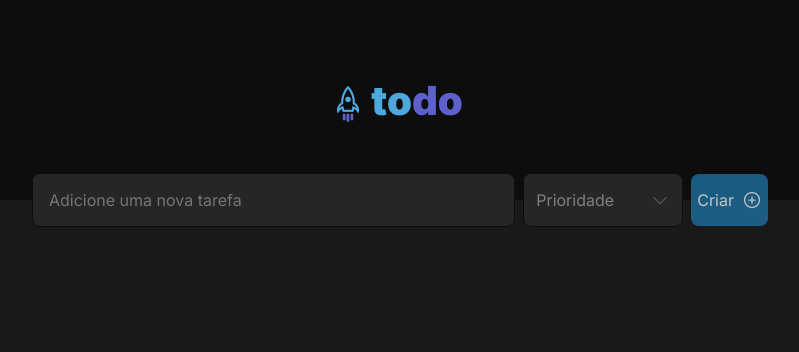
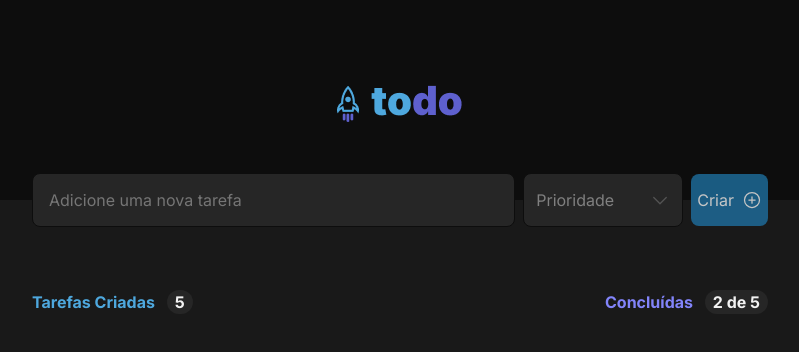
Before and after one commit to guilherhenri/todo-hooks, a React (Vite) app: page / in a window 1280 px wide. Shown: the top 352 px of the page, without its empty margins (240-1039 px from the left). Built offline with nearby package versions, Linux system fonts and the light colour scheme.

Commit message:
feat(app): integrate Header component into App.tsx
Places the `Header` component inside `content__tasks` div within `App.tsx`.
This integrates the task statistics display into the main application layout.

```diff
--- a/src/App.tsx
+++ b/src/App.tsx
@@ -2,6 +2,7 @@ import '@styles/layouts/_content.scss'
 
 import { Banner } from './components/banner'
 import { CreateForm } from './components/create-form'
+import { Header } from './components/header'
 
 function App() {
   return (
@@ -10,6 +11,10 @@ function App() {
 
       <div className="content">
         <CreateForm />
+
+        <div className="content__tasks">
+          <Header />
+        </div>
       </div>
     </main>
   )
```
